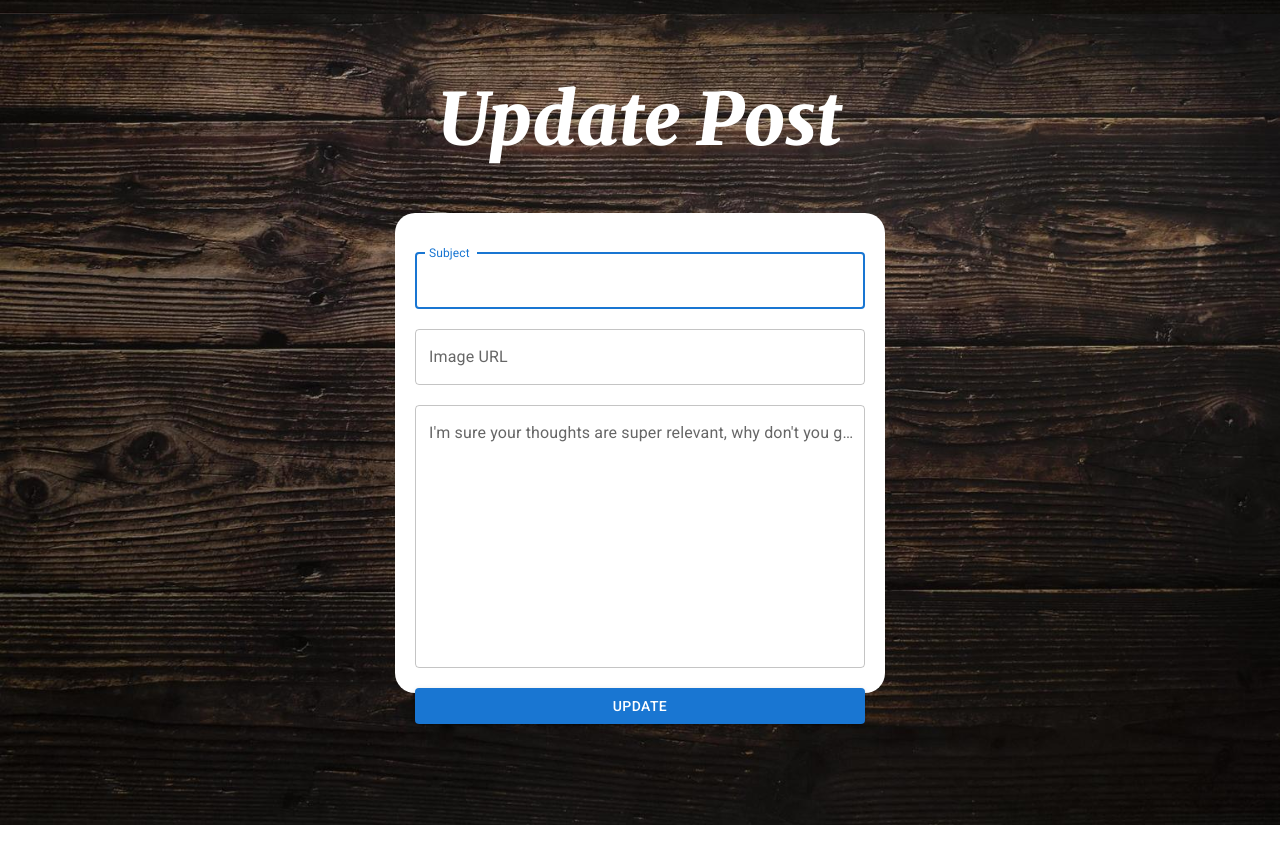
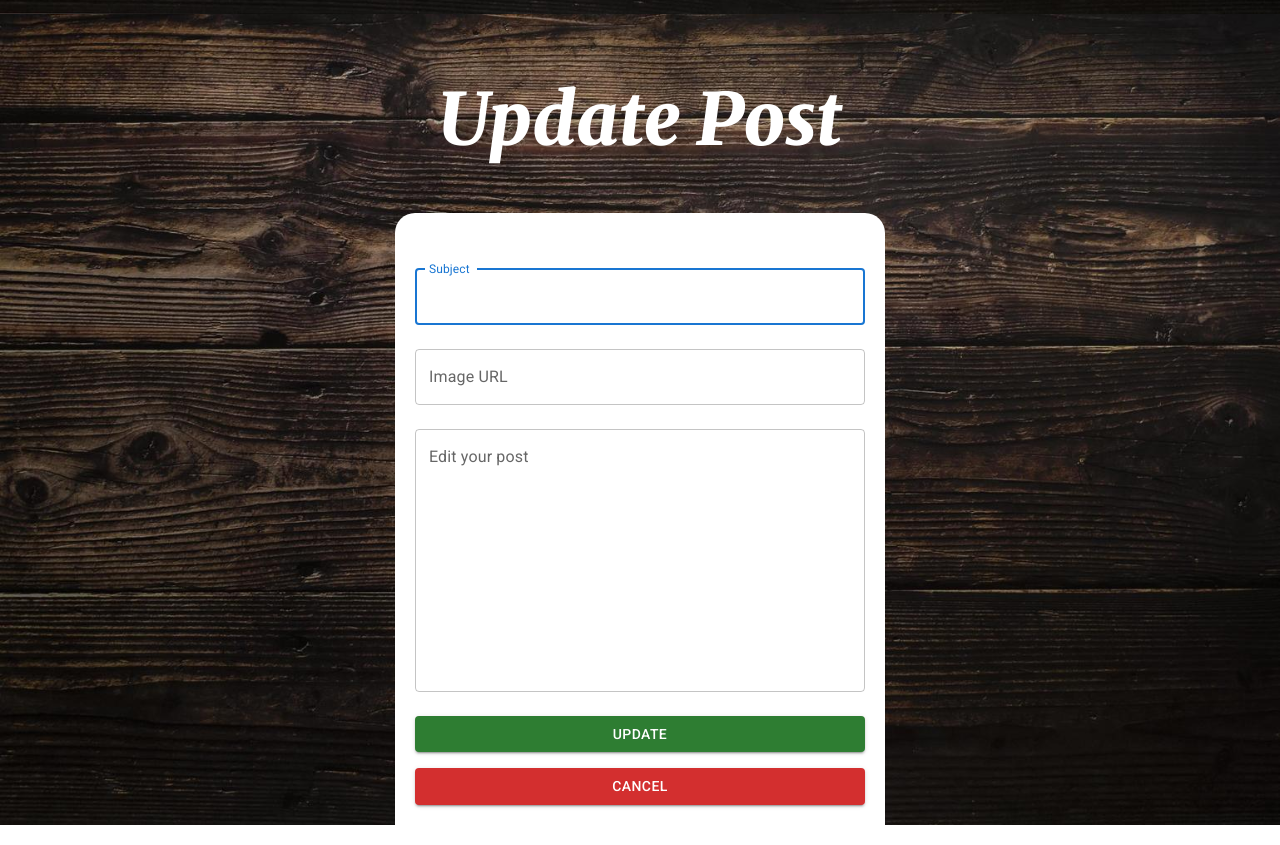
Before and after one commit to rlmorrison74/whiskeypedia, a React (Create React App) app in the folder client/: page /posts/1/edit in a window 1280 px wide. Shown: the part 802-1647 px from the top of the page. Built offline with nearby package versions, Linux system fonts and the light colour scheme; no server answers.

Commit message:
redid form margins on all forms

```diff
--- a/client/src/components/Comment.jsx
+++ b/client/src/components/Comment.jsx
@@ -111,7 +111,8 @@ export default function Comment({
           )}
         </div>
       ) : (
-        <form className="commenteditform"
+        <form
+          className="commenteditform"
           onSubmit={(e) => {
             e.preventDefault();
             handleCommentUpdate(comment?.id, newComment);
@@ -120,7 +121,9 @@ export default function Comment({
           <TextField
             id="content"
             type="text"
+            autoFocus
             label="Edit Your Comment"
+            margin="normal"
             value={content}
             name="content"
             onChange={handleChange}
--- a/client/src/screens/PostCreate.jsx
+++ b/client/src/screens/PostCreate.jsx
@@ -37,11 +37,13 @@ export default function PostCreate({ handlePostCreate, setToggle }) {
           label="Subject"
           value={subject}
           name="subject"
+          margin="normal"
           onChange={handleChange}
         />
         <TextField
           id="imgURL"
           type="text"
+          margin="normal"
           label="Image URL"
           value={imgURL}
           name="imgURL"
@@ -50,6 +52,7 @@ export default function PostCreate({ handlePostCreate, setToggle }) {
         <TextField
           id="content"
           type="text"
+          margin="normal"
           label="Share your story!"
           value={content}
           name="content"
--- a/client/src/screens/PostDetail.jsx
+++ b/client/src/screens/PostDetail.jsx
@@ -119,6 +119,7 @@ export default function PostDetail({ handlePostDelete, currentUser }) {
           label="Leave a comment"
           value={content}
           name="content"
+          margin="normal"
           onChange={handleChange}
           multiline={true}
           rows="5"
--- a/client/src/screens/PostEdit.jsx
+++ b/client/src/screens/PostEdit.jsx
@@ -2,10 +2,12 @@ import { useState, useEffect } from "react";
 import { useParams } from "react-router-dom";
 import { TextField, Button } from "@mui/material";
 import { getOnePost } from "../services/posts";
-import '../styles/Screens/postedit.css'
+import { useHistory } from "react-router";
+import "../styles/Screens/postedit.css";
 
 export default function PostEdit({ posts, handlePostUpdate, setToggle }) {
   const { id } = useParams();
+  const history = useHistory();
   const [post, setPost] = useState({
     subject: "",
     content: "",
@@ -53,30 +55,43 @@ export default function PostEdit({ posts, handlePostUpdate, setToggle }) {
           label="Subject"
           value={subject}
           name="subject"
+          margin="normal"
           onChange={handleChange}
         />
-        <br />
         <TextField
           id="imgURL"
+          margin="normal"
           type="text"
           label="Image URL"
           value={imgURL}
           name="imgURL"
           onChange={handleChange}
         />
-        <br />
         <TextField
           id="content"
+          margin="normal"
           type="text"
-          label="I'm sure your thoughts are super relevant, why don't you go ahead and share them?"
+          label="Edit your post"
           value={content}
           name="content"
           onChange={handleChange}
           multiline={true}
           rows="10"
         />
-        <br />
-        <Button type="submit" children="Update" variant="contained" />
+        <Button
+          type="submit"
+          children="Update"
+          variant="contained"
+          color="success"
+          sx={{ my: 2 }}
+        />
+        <Button
+          type="button"
+          children="Cancel"
+          variant="contained"
+          color="error"
+          onClick={() => history.push(`/posts/${id}`)}
+        />
       </form>
     </div>
   );
--- a/client/src/styles/Screens/postcreate.css
+++ b/client/src/styles/Screens/postcreate.css
@@ -13,7 +13,6 @@
   border-radius: 20px;
   display: flex;
   flex-direction: column;
-  justify-content: space-evenly;
-  height: 50vh;
+  height: fit-content;
   max-width: 450px;
 }
--- a/client/src/styles/Screens/postedit.css
+++ b/client/src/styles/Screens/postedit.css
@@ -13,7 +13,6 @@
     border-radius: 20px;
     display: flex;
     flex-direction: column;
-    justify-content: space-evenly;
-    height: 50vh;
+    height: fit-content;
     max-width: 450px;
 }
--- a/client/src/styles/Screens/register.css
+++ b/client/src/styles/Screens/register.css
@@ -13,7 +13,6 @@
   border-radius: 20px;
   display: flex;
   flex-direction: column;
-  /* justify-content: space-evenly; */
   height: fit-content;
   max-width: 450px;
 }
--- a/client/src/styles/components/comment.css
+++ b/client/src/styles/components/comment.css
@@ -53,8 +53,7 @@
     border-radius: 20px;
     display: flex;
     flex-direction: column;
-    justify-content: space-evenly;
-    height: 250px;
+    height: fit-content;
     max-width: 450px;
 
 }
```
